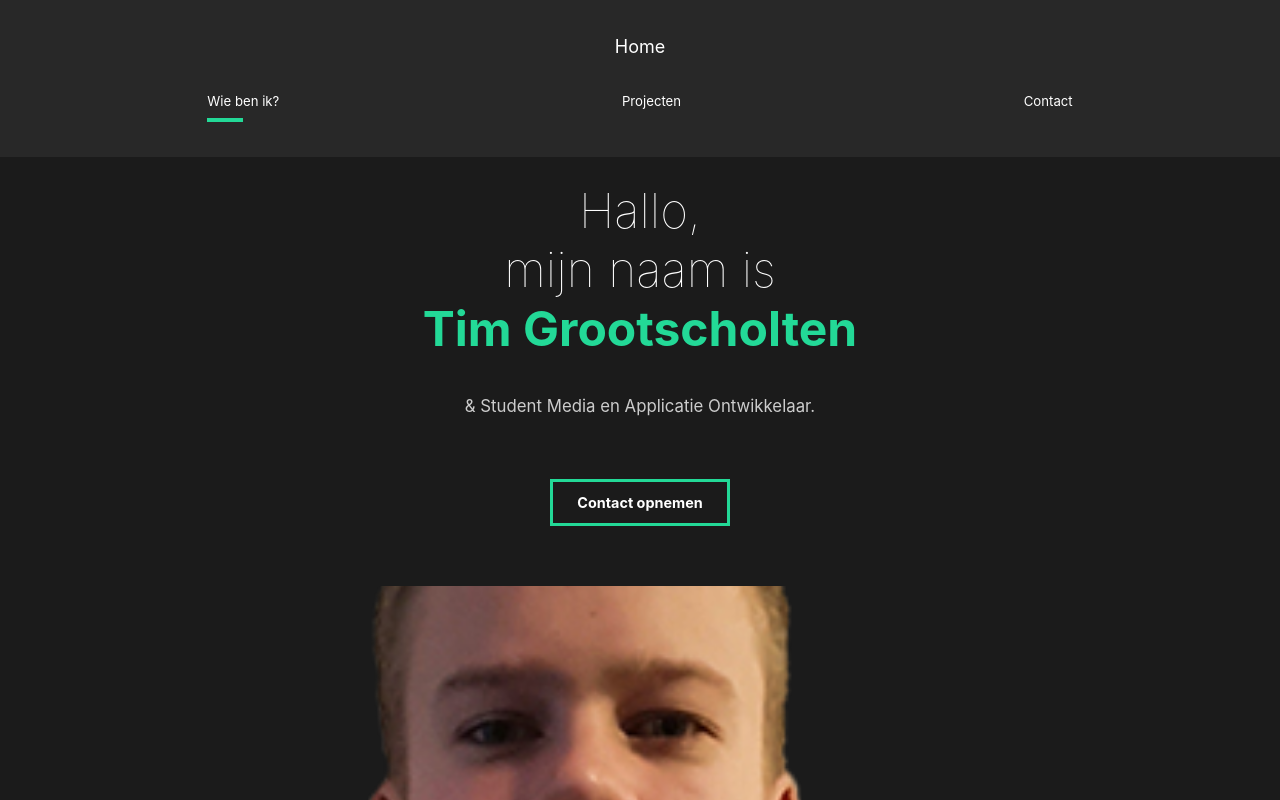
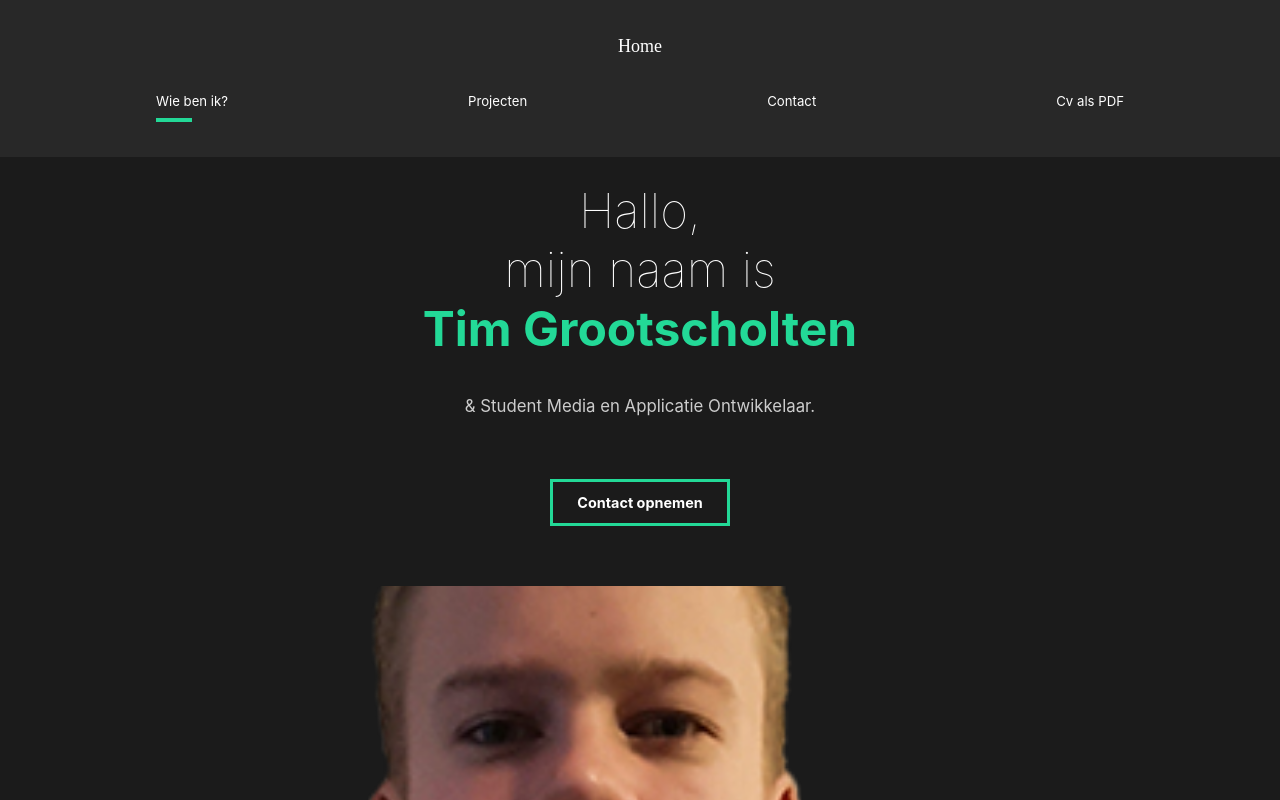
Before and after one commit to TimGrootscholten/Website, a React (Create React App) app: page / in a window 1280 px wide. Shown: the top 800 px of the page. Built offline with nearby package versions, Linux system fonts and the light colour scheme.

Commit message:
add cv download

```diff
--- a/src/components/Nav.js
+++ b/src/components/Nav.js
@@ -3,6 +3,7 @@ import styled from "styled-components";
 import { Link } from "react-router-dom";
 import { motion } from "framer-motion";
 import { useLocation } from "react-router-dom";
+import ik from "../img/ik.png";
 
 const Nav = () => {
   const { pathname } = useLocation();
@@ -38,6 +39,11 @@ const Nav = () => {
             animate={{ width: pathname === "/contact" ? "50%" : "0%" }}
           />
         </li>
+        <li>
+          <a href={ik} download>
+            Cv als PDF
+          </a>
+        </li>
       </ul>
     </StyledNav>
   );
@@ -64,6 +70,7 @@ const StyledNav = styled.nav`
   }
   #logo {
     font-size: 1.5rem;
+    font-family: "Lobster", cursive;
     font-weight: lighter;
   }
   li {
```
Also changed, not shown: 1 other file (tests, documents, lock files or other folders).
